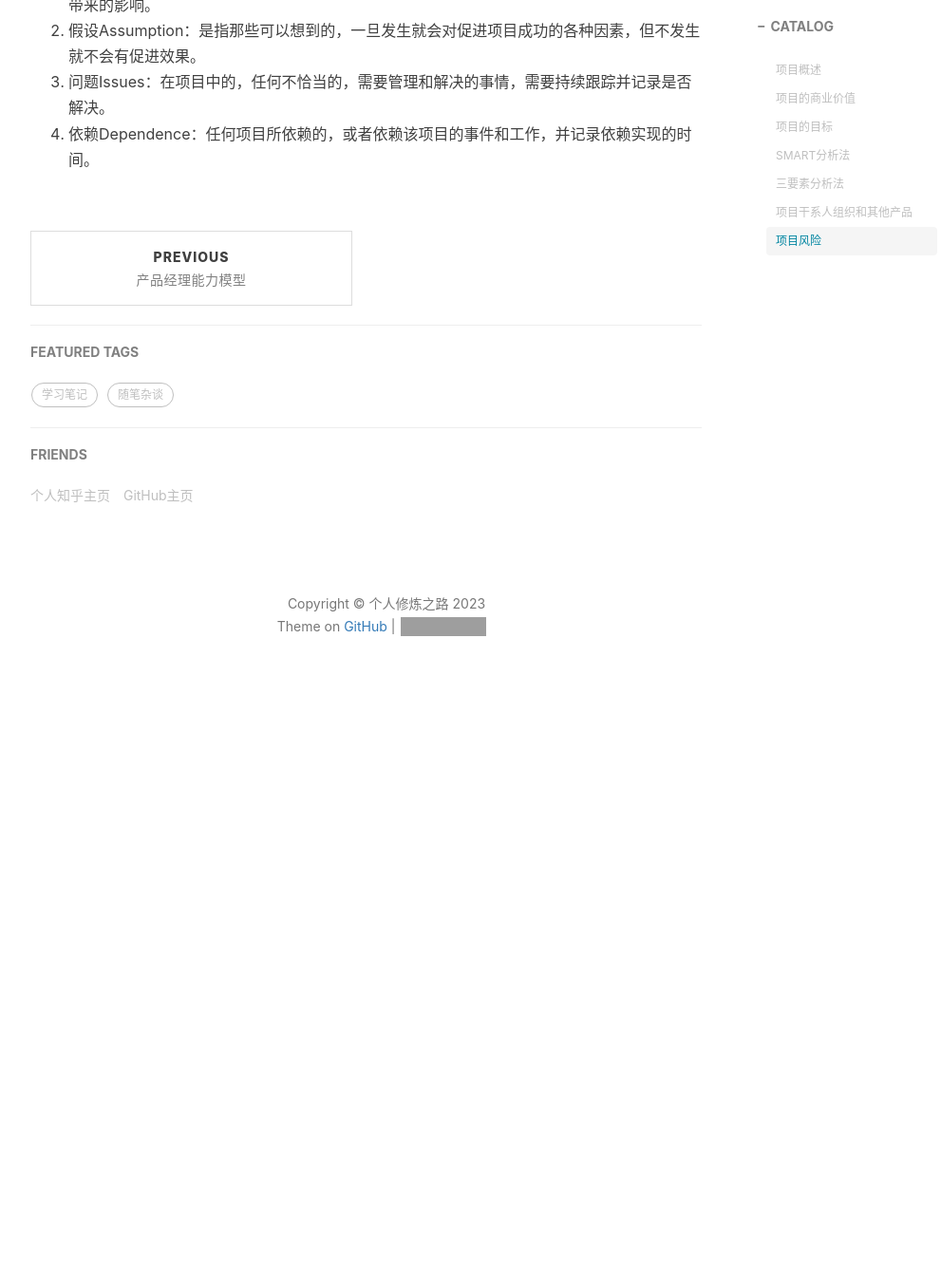
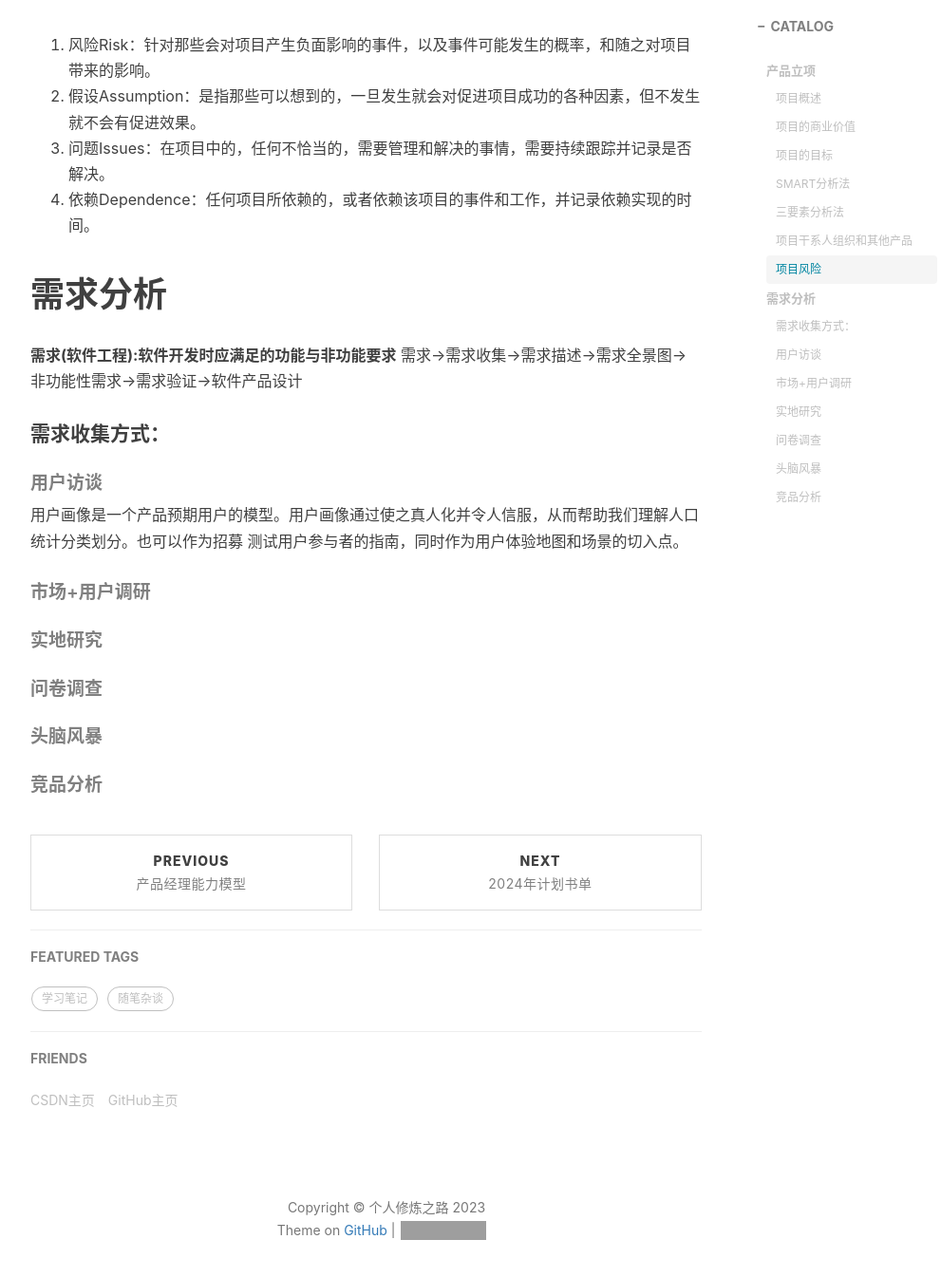
Before and after one commit to bingchuH/bingchuH.github.io, a Jekyll site: the page built from _posts/2023-09-08-产品立项+需求分析.md, in a window 1280 px wide and 1400 px high, scrolled down 2226 px. Shown: the top 1345 px of the window at 95% size, without its empty margins (233-1224 px from the left). Built offline with Jekyll 4.4.1, drawn with Linux system fonts in a browser that asks for light colours; nearby versions of some CDN libraries; comment, search, counter and statistics services are not loaded; before the commit the page ends 2990 px from its top, so only the background shows below that; some of the changed text lies outside the part shown; grey boxes are pictures that could not be loaded.

Commit message:
增加了2024书单

```diff
--- a/_config.yml
+++ b/_config.yml
@@ -3,15 +3,15 @@ title: 个人修炼之路
 SEOTitle:
 header-img: img/post-bg-desk.jpg
 email: hanminnan22@mails.ucas.ac.cn
-description: "一个普通人的转码修炼之路"
+description: "一个普通人的修炼之路"
 keyword: "学习记录、心路历程"
-url: "https://minnanh.github.io"          # your host, for absolute URL
+url: "https://bingchuH.github.io"          # your host, for absolute URL
 baseurl: ""      # for example, '/blog' if your blog hosted on 'host/blog'
-github_repo: "https://github.com/MinnanH/MinnanH.github.io.git" # you code repository
+github_repo: "https://github.com/bingchuH/bingchuH.github.io.git" # you code repository
 
 # Sidebar settings
 sidebar: true                           # whether or not using Sidebar.
-sidebar-about-description: "90后, 双鱼座, INTJ, 现居北京"
+sidebar-about-description: "90后, 双鱼座, 现居沈阳"
 sidebar-avatar: /img/about-MN.jpg      # use absolute URL, seeing it's used in both `/` and `/about/`
 
 
@@ -64,9 +64,9 @@ gitalk:
   enable: true    #是否开启Gitalk评论
   clientID: 72688a1ab09d03bd24cd                            #生成的clientID
   clientSecret: e7014ba8b1a8eaf66046b804157584fe4920ef2d    #生成的clientSecret
-  repo: minnanh.github.io    #仓库名称
-  owner: MinnanH    #github用户名
-  admin: MinnanH
+  repo: bingchuH.github.io    #仓库名称
+  owner: bingchuH    #github用户名
+  admin: bingchuH
   distractionFreeMode: true #是否启用类似FB的阴影遮罩
 
 
@@ -99,11 +99,11 @@ service-worker: true
 # 友情链接，请尽量不要删除，谢谢！
 friends: [
     {
-        title: "个人知乎主页",
-        href: "https://www.zhihu.com/people/han-da-wan-12"
+        title: "CSDN主页",
+        href: "https://blog.csdn.net/qq_42455246?spm=1000.2115.3001.5343"
     },
     {
         title: "GitHub主页",
-        href: "https://github.com/MinnanH"
+        href: "https://github.com/bingchuH"
     }
 ]
--- a/_posts/2023-12-08-产品立项.md
+++ b/_posts/2023-09-08-产品立项+需求分析.md
@@ -1,8 +1,8 @@
 ---
 layout:     post
-title:      产品立项
+title:      产品立项+需求分析
 subtitle:
-date:       2023-12-08
+date:       2023-09-08
 author:     MinnanH
 header-img: img/home-bg-o.jpg
 catalog: 	  true
@@ -10,6 +10,7 @@ tags:
     - 学习笔记
 ---
 
+# 产品立项
 **产品立项文档形式：项目概述+商业价值+项目的目标+项目干系人组织和其他产品+项目风险**
 
 #### 项目概述
@@ -56,3 +57,16 @@ RAIDs
 2. 假设Assumption：是指那些可以想到的，一旦发生就会对促进项目成功的各种因素，但不发生就不会有促进效果。
 3. 问题Issues：在项目中的，任何不恰当的，需要管理和解决的事情，需要持续跟踪并记录是否解决。
 4. 依赖Dependence：任何项目所依赖的，或者依赖该项目的事件和工作，并记录依赖实现的时间。
+
+# 需求分析
+**需求(软件工程):软件开发时应满足的功能与非功能要求**
+需求->需求收集->需求描述->需求全景图->非功能性需求->需求验证->软件产品设计
+
+#### 需求收集方式：
+##### 用户访谈
+用户画像是一个产品预期用户的模型。用户画像通过使之真人化并令人信服，从而帮助我们理解人口统计分类划分。也可以作为招募 测试用户参与者的指南，同时作为用户体验地图和场景的切入点。
+##### 市场+用户调研
+##### 实地研究
+##### 问卷调查
+##### 头脑风暴
+##### 竞品分析
--- a/index.html
+++ b/index.html
@@ -1,6 +1,6 @@
 ---
 layout: page
-description: "一个普通人的转码修炼之路"
+description: "一个普通人的修炼之路"
 ---
 
 <!--
```
Also changed, not shown: _posts/2023-09-07-产品之路.md (renamed from _posts/2023-12-07-产品之路.md, +1 -1 lines), _posts/2023-12-11-2024年计划书单.md (added, +33 -0 lines), README.md.
